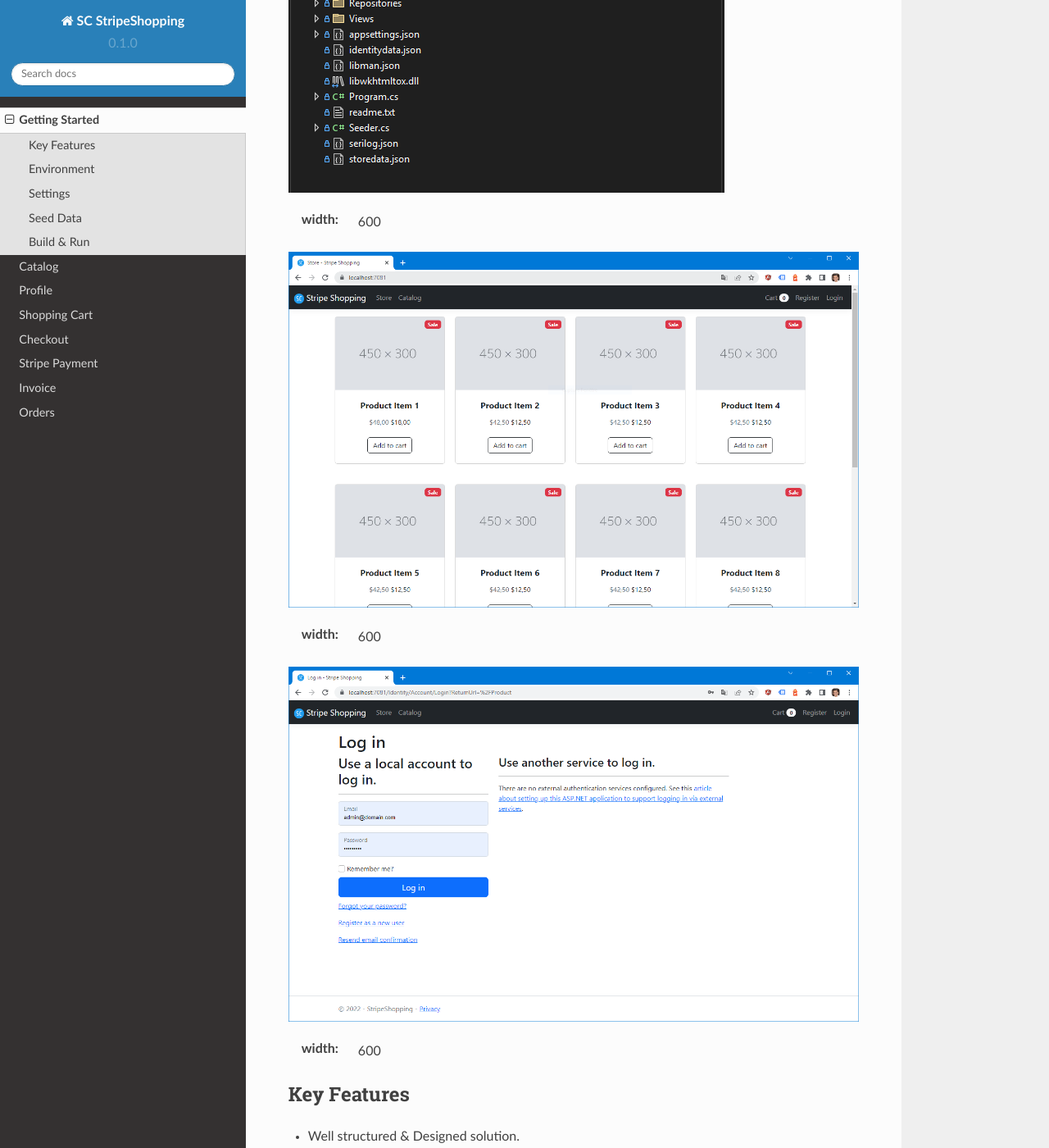
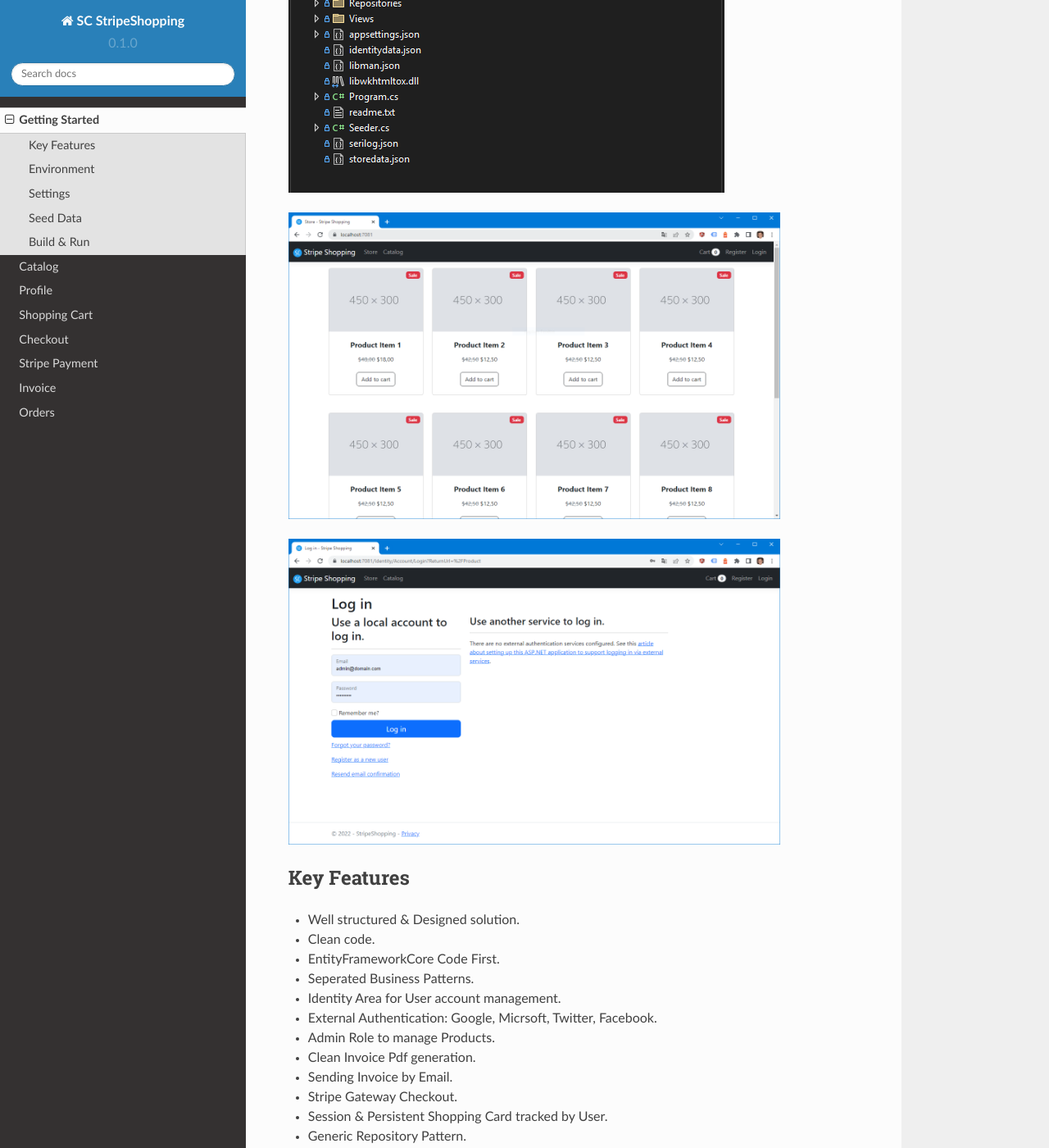
Before and after one commit to chniter/SC.StripeShoppingDoc, a Sphinx documentation site: the page built from docs/source/gettingstarted.rst, in a window 1280 px wide and 1400 px high, scrolled down 807 px. Shown: the whole window at 82% size. Built offline with Sphinx 7.4.7 and the Read the Docs theme 2.0.0, drawn with Linux system fonts in a browser that asks for light colours.

Commit message:
Update gettingstarted.rst

```diff
--- a/docs/source/gettingstarted.rst
+++ b/docs/source/gettingstarted.rst
@@ -8,13 +8,12 @@ The project implement the Shopping Cart process (Shopping - Checkout - Payment).
 The Shopping Cart persist on database and attached to the logged in User.
 
 .. image:: images/1-solution.PNG
-:width: 600
 
 .. image:: images/8-home.PNG
-:width: 600
+	:width: 600
 
 .. image:: images/9-login.PNG
-:width: 600
+	:width: 600
 
 Key Features
 ------------
```
